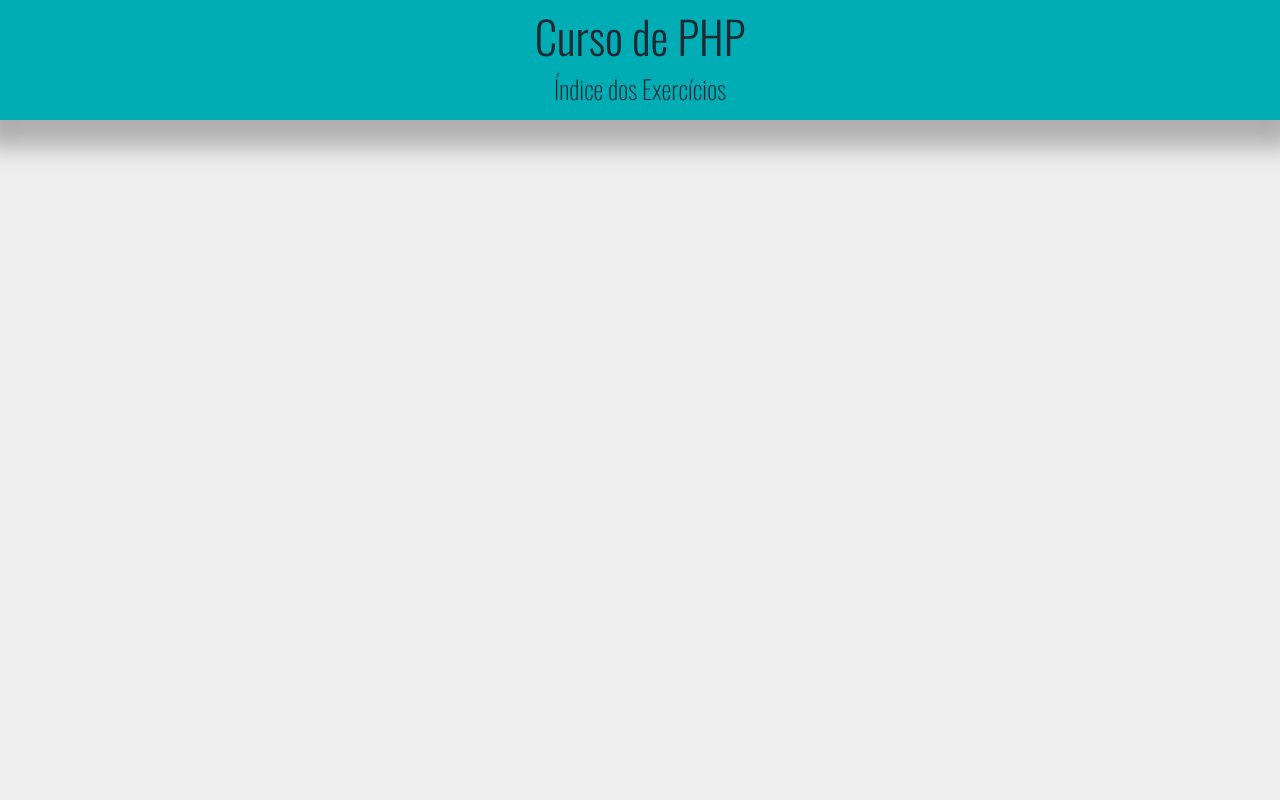
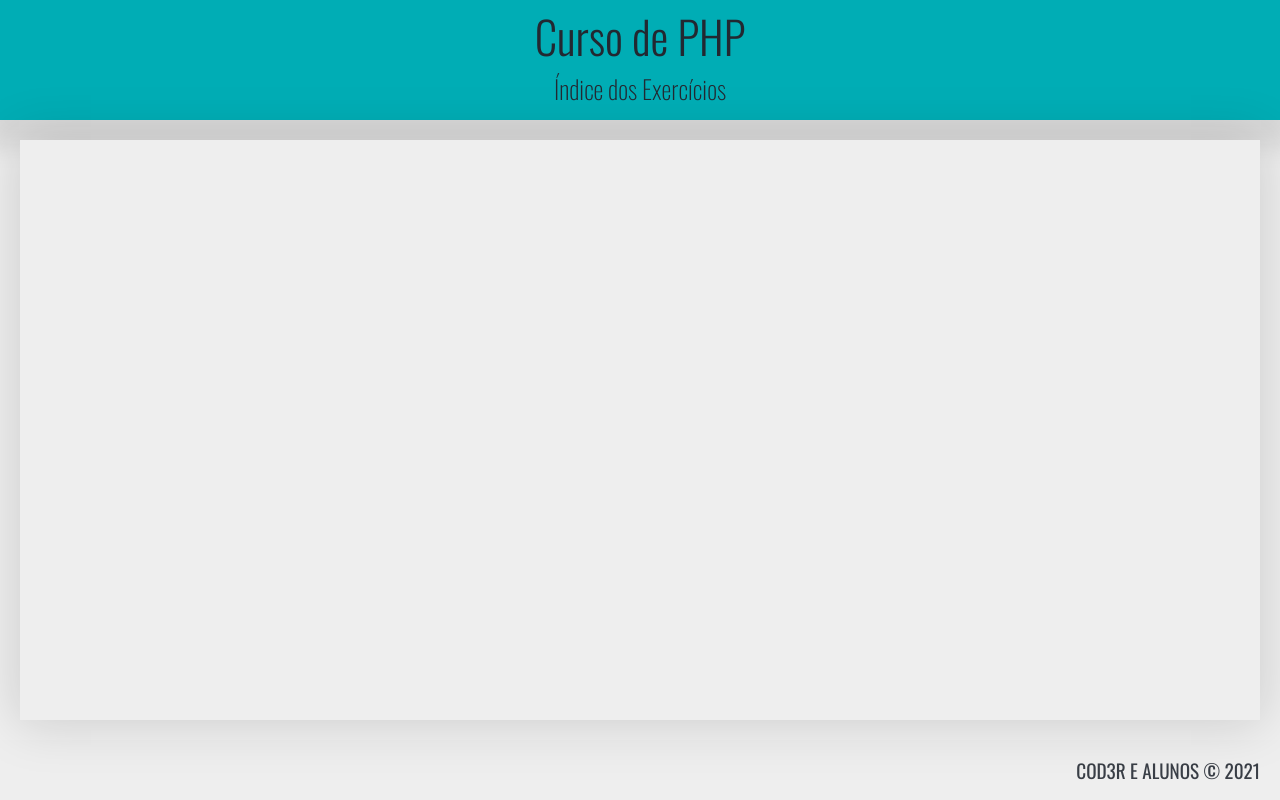
Before and after one commit to PauloHNDS/Curso-PHP, a PHP site: page / in a window 1280 px wide. Run offline with PHP 8.4, Linux system fonts and the light colour scheme.

Commit message:
Configurando a tag main

```diff
--- a/assets/css/sytle.css
+++ b/assets/css/sytle.css
@@ -6,6 +6,7 @@
     --cinza: #393e46;
     --azul: #00adb5;
     --branco: #eeeeee;
+    --branco-escurto: #f0f0f0;
 }
 
 * {
@@ -33,7 +34,7 @@ body {
     padding-bottom: 10px;
     z-index: 1;
     -webkit-box-shadow: -1px 11px 23px 16px rgba(0,0,0,0.27);
-    box-shadow: -1px 11px 23px 16px rgba(0,0,0,0.27);
+    box-shadow: -1px 11px 23px 16px rgba(0,0,0,0.10);
 }
 .cabecalho > h1 {
     margin: 0px;
@@ -48,13 +49,30 @@ body {
 .principal {
     grid-area: principal;
     height: calc(100vh - 180px);
+    background-color: var(--branco-escurto);
+    padding: 20px;
+}
+
+.conteudo {
+    position: relative;
+    height: 100%;
+    overflow-y: scroll;
     background-color: var(--branco);
-    padding: 20px;
+    -webkit-box-shadow: 0px 0px 49px 4px rgba(0,0,0,0.15);
+    box-shadow: 0px 0px 49px 4px rgba(0,0,0,0.15);
+    z-index: 1;
 }
 
 .rodape {
     grid-area: rodape;
     background-color: var(--branco);
+    display: flex;
+    justify-content: flex-end;
+    align-items: center;
+    font-size: 1.2rem;
+    padding: 0px 20px;
+    padding-right: 20px;
+    color: var(--cinza);
     position: sticky;
     bottom: 0px;
 }
--- a/index.html
+++ b/index.html
@@ -13,10 +13,12 @@
         <h2>Índice dos Exercícios</h2>
     </header>
     <main class="principal">
+        <div class="conteudo">
 
+        </div>
     </main>
     <footer class="rodape">
-
+        COD3R E ALUNOS © 2021
     </footer>
 </body>
 </html>
```
